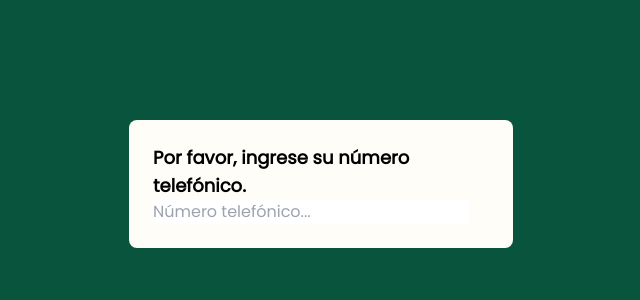
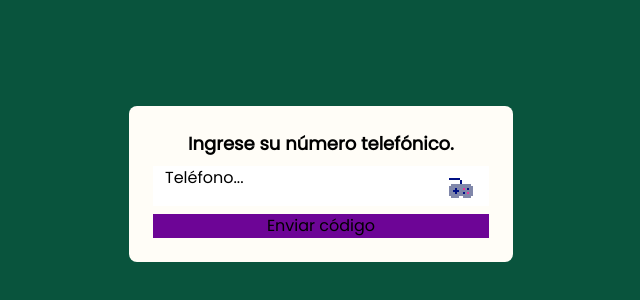
Before and after one commit to LinkTo-ThePast/psyvg-dev, a Next.js app: page /registerPractice in a window 1280 px wide. Shown: the part 216-516 px from the top of the page, without its empty margins (319-959 px from the left). Built offline with nearby package versions, Linux system fonts and the light colour scheme.

Commit message:
adding register page

```diff
--- a/app/(learningCurve)/registerPractice/page.tsx
+++ b/app/(learningCurve)/registerPractice/page.tsx
@@ -1,3 +1,5 @@
+import Image from "next/image";
+
 const RegisterPractice = () => {
   return (
     <div
@@ -8,11 +10,26 @@ const RegisterPractice = () => {
         id="card-register-form"
         className="w-full max-w-sm bg-primary_white rounded-lg p-6"
       >
-        <h3 className="font-bold text-lg">
-          Por favor, ingrese su número telefónico.
+        <h3 className="font-bold text-lg text-center mb-2">
+          Ingrese su número telefónico.
         </h3>
         <form>
-          <input placeholder="Número telefónico..."></input>
+          <div className="relative">
+            <input id="phone" className="w-full p-2 peer" />
+            <label htmlFor="phone" className="absolute left-3 ">
+              Teléfono...
+            </label>
+            <Image
+              src={"/assets/icons/mobile.png"}
+              width={32}
+              height={32}
+              alt="Ícono en pixel art."
+              className="absolute right-3 top-2"
+            />
+            <button className="w-full bg-primary_violet mt-2">
+              Enviar código
+            </button>
+          </div>
         </form>
       </section>
     </div>
```
Also changed, not shown: public/assets/icons/mobile.png (added).
